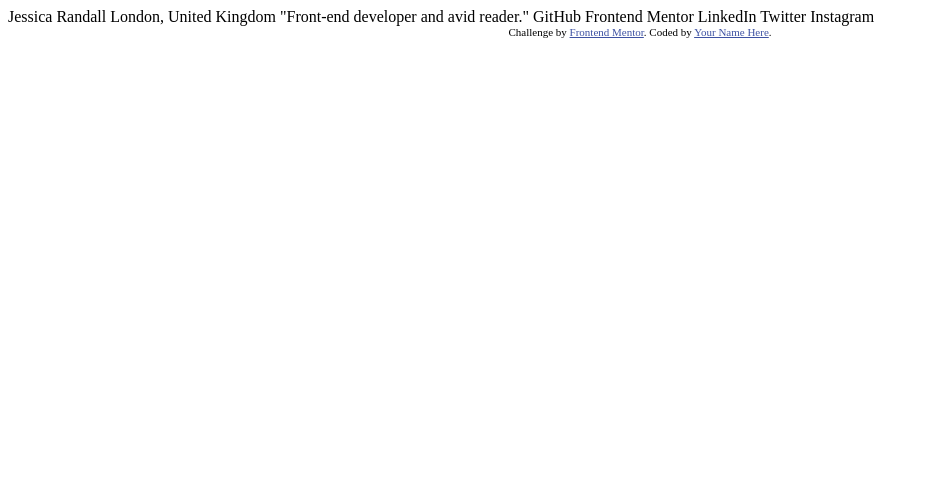
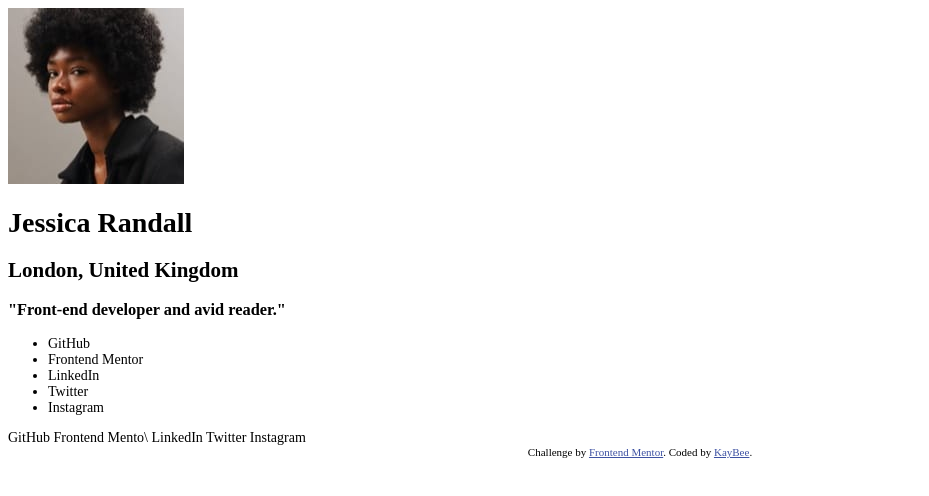
Before and after one commit to kbmke/social-links-profile-main, a plain HTML site: page index.html in a window 1280 px wide. Shown: the whole page, without its empty margins (0-929 px from the left). Drawn offline with Linux system fonts and the light colour scheme.

Commit message:
updated html

```diff
--- a/index.html
+++ b/index.html
@@ -17,27 +17,42 @@
     <title>Frontend Mentor | Social links profile</title>
 
     <link rel="stylesheet" href="styles.css" />
-
-    <!-- Feel free to remove these styles or customise in your own stylesheet 👍 -->
-    <style>
-      .attribution {
-        font-size: 11px;
-        text-align: center;
-      }
-      .attribution a {
-        color: hsl(228, 45%, 44%);
-      }
-    </style>
   </head>
   <body>
-    Jessica Randall London, United Kingdom "Front-end developer and avid
-    reader." GitHub Frontend Mentor LinkedIn Twitter Instagram
+    <div class="card">
+      <div class="img-wrapper">
+        <img
+          src="/assets/images/avatar-jessica.jpeg"
+          alt="profile image of Jessica Randall"
+        />
+      </div>
+    </div>
+    <h1>Jessica Randall</h1>
+    <h2>London, United Kingdom</h2>
+    <h3>"Front-end developer and avid reader."</h3>
+    <div class="socials">
+      <ul class="socialLinks">
+        <li class="github">GitHub</li>
+        <li class="frontend">Frontend Mentor</li>
+        <li class="linked">LinkedIn</li>
+        <li class="twitter">Twitter</li>
+        <li class="instagram">Instagram</li>
+      </ul>
+
+      <!-- <button class="github">GitHub</button> -->
+      <!-- <button class="frontend">Frontend Mentor</button> -->
+      <!-- <button class="LinkedIn">LinkedIn</button> -->
+      <!-- <button class="twitter">Twitter</button> -->
+      <!-- <button class="instagram">Instagram</button> -->
+    </div>
+
+    GitHub Frontend Mento\ LinkedIn Twitter Instagram
 
     <div class="attribution">
       Challenge by
       <a href="https://www.frontendmentor.io?ref=challenge" target="_blank"
         >Frontend Mentor</a
-      >. Coded by <a href="#">Your Name Here</a>.
+      >. Coded by <a href="#">KayBee</a>.
     </div>
   </body>
 </html>
--- a/styles.css
+++ b/styles.css
@@ -12,4 +12,13 @@
   --DarkGrey: hsl(0, 0%, 12%);
   --OffBlack: hsl(0, 0%, 8%);
   --Green: hsl(75, 94%, 57%);
+  font-size: 14px;
 }
+
+.attribution {
+  font-size: 11px;
+  text-align: center;
+}
+.attribution a {
+  color: hsl(228, 45%, 44%);
+}
```
